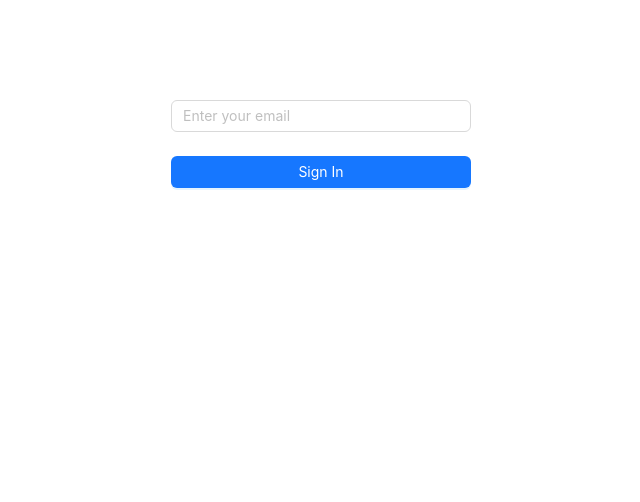
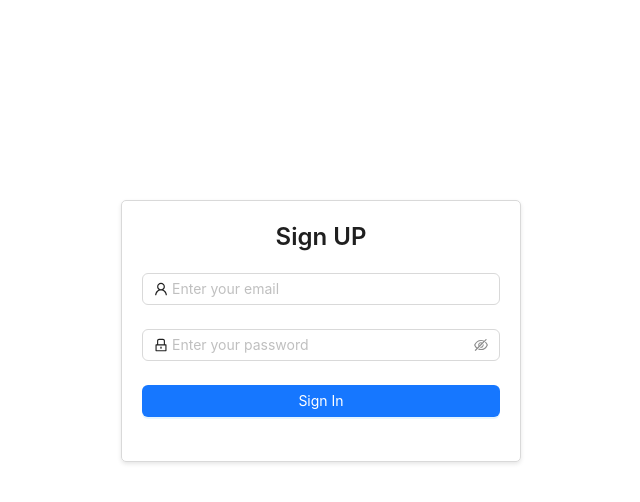
Before and after one commit to faysalfahim/Movie-List, a React (Create React App) app: page / in a window 1280 px wide. Shown: the top 502 px of the page, without its empty margins (319-959 px from the left). Built offline with nearby package versions, Linux system fonts and the light colour scheme.

Commit message:
some minor modifications in the design

```diff
--- a/src/App.js
+++ b/src/App.js
@@ -2,9 +2,9 @@ import React from 'react';
 import { BrowserRouter as Router, Route, Routes } from 'react-router-dom'
 import './App.css';
 import Login from './pages/login/login';
+import MovieDetails from './pages/movie-details/movie-details';
 import MovieListComponent from './pages/movie-list/movie-list';
-import MovieDetails from './pages/movie-details/movie-details';
-import FavouriteMovies from './pages/favourite-movies/list';
+import FavouriteMovies from './pages/favourite-movies/favourite-movie-list';
 
 function App() {
   return (
--- a/src/pages/login/login.js
+++ b/src/pages/login/login.js
@@ -1,9 +1,13 @@
-import React from 'react';
-import { Form, Input, Button } from 'antd';
+import React, { useState } from 'react';
+import { Form, Input, Button, Typography } from 'antd';
+import { UserOutlined, LockOutlined } from '@ant-design/icons';
 import { useNavigate } from 'react-router-dom';
 
+const { Title } = Typography;
+
 function Login() {
-    const navigate = useNavigate();
+  const navigate = useNavigate();
+  const [passwordError, setPasswordError] = useState(false);
 
   // Email validation function
   const validateEmail = (_, value) => {
@@ -19,6 +23,14 @@ function Login() {
     return Promise.resolve();
   };
 
+  const handlePasswordFocus = () => {
+    setPasswordError(true);
+  };
+
+  const handlePasswordBlur = () => {
+    setPasswordError(false);
+  };
+
   const onFinish = (values) => {
     // Here you can add further logic if needed
     console.log('Received values of form:', values);
@@ -28,9 +40,10 @@ function Login() {
   };
 
   return (
-    <div style={{ width: '300px', margin: 'auto', marginTop: '100px' }}>
+    <div style={{ maxWidth: '400px', margin: 'auto', marginTop: '200px', padding: '20px', border: '1px solid #d9d9d9', borderRadius: '5px', boxShadow: '0px 2px 4px rgba(0, 0, 0, 0.1)' }}>
+      <Title level={3} style={{ marginBottom: '20px', textAlign: 'center' }}>Sign UP</Title>
       <Form
-        initialValues={{ email: '' }}
+        initialValues={{ email: '', password: '' }}
         onFinish={onFinish}
       >
         <Form.Item
@@ -41,8 +54,28 @@ function Login() {
             },
           ]}
         >
-          <Input placeholder="Enter your email" />
+          <Input prefix={<UserOutlined />} placeholder="Enter your email" />
         </Form.Item>
+
+        <Form.Item
+          name="password"
+          rules={[
+            {
+              required: true,
+              message: 'Please enter your password.',
+            },
+          ]}
+        >
+          <Input.Password
+            prefix={<LockOutlined />}
+            placeholder="Enter your password"
+            onFocus={handlePasswordFocus}
+            onBlur={handlePasswordBlur}
+          />
+        </Form.Item>
+        {passwordError && (
+          <div style={{ color: 'red' }}>Please enter your password.</div>
+        )}
 
         <Form.Item>
           <Button type="primary" htmlType="submit" block>
```
